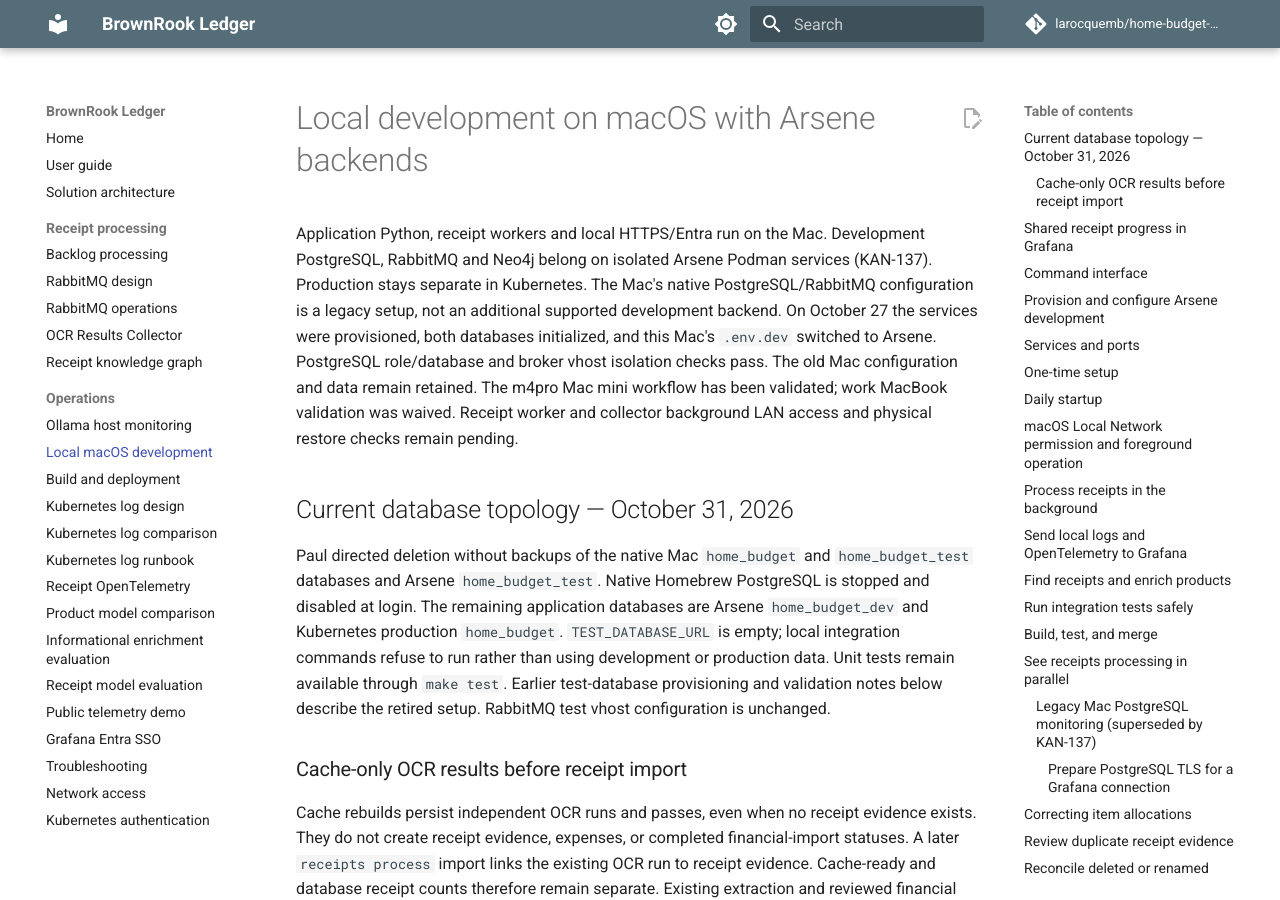
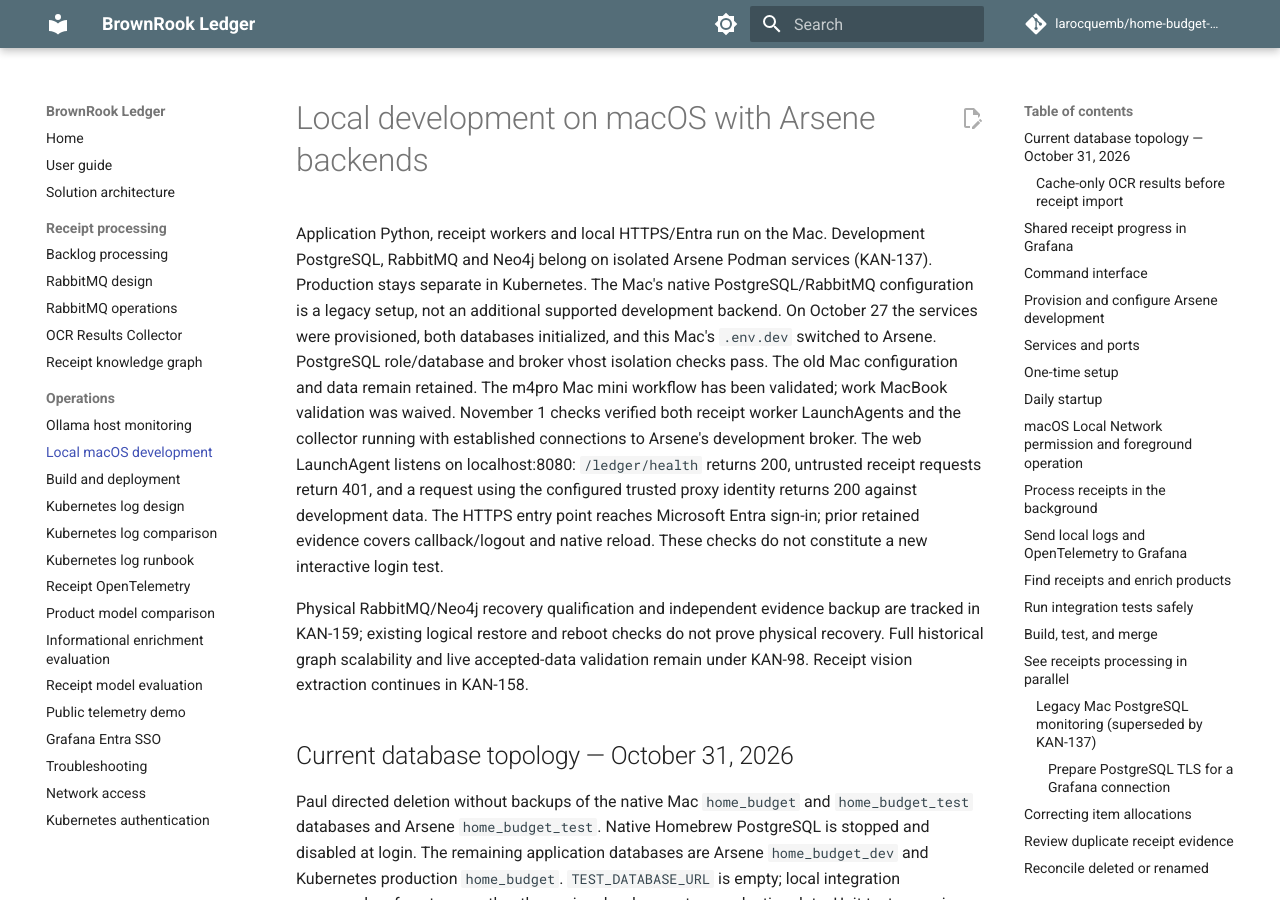
Before and after one commit to larocquemb/home-budget-pipeline, an MkDocs documentation site: the page built from docs/local-development.md, in a window 1280 px wide and 900 px high. Built offline with MkDocs 1.6.1 and Material for MkDocs 9.7.7, drawn with Linux system fonts in a browser that asks for light colours; comment, search, counter and statistics services are not loaded.

Commit message:
Document verified native development services and recovery follow-up

```diff
--- a/docs/local-development.md
+++ b/docs/local-development.md
@@ -8,8 +8,18 @@ development backend. On October 27 the services were provisioned, both databases
 and this Mac's `.env.dev` switched to Arsene. PostgreSQL role/database and broker
 vhost isolation checks pass. The old Mac configuration and data remain retained.
 The m4pro Mac mini workflow has been validated; work MacBook validation was
-waived. Receipt worker and collector background LAN access and physical restore
-checks remain pending.
+waived. November 1 checks verified both receipt worker LaunchAgents and the
+collector running with established connections to Arsene's development broker.
+The web LaunchAgent listens on localhost:8080: `/ledger/health` returns 200,
+untrusted receipt requests return 401, and a request using the configured trusted
+proxy identity returns 200 against development data. The HTTPS entry point
+reaches Microsoft Entra sign-in; prior retained evidence covers callback/logout
+and native reload. These checks do not constitute a new interactive login test.
+
+Physical RabbitMQ/Neo4j recovery qualification and independent evidence backup
+are tracked in KAN-159; existing logical restore and reboot checks do not prove
+physical recovery. Full historical graph scalability and live accepted-data
+validation remain under KAN-98. Receipt vision extraction continues in KAN-158.
 
 ## Current database topology — October 31, 2026
 
```
